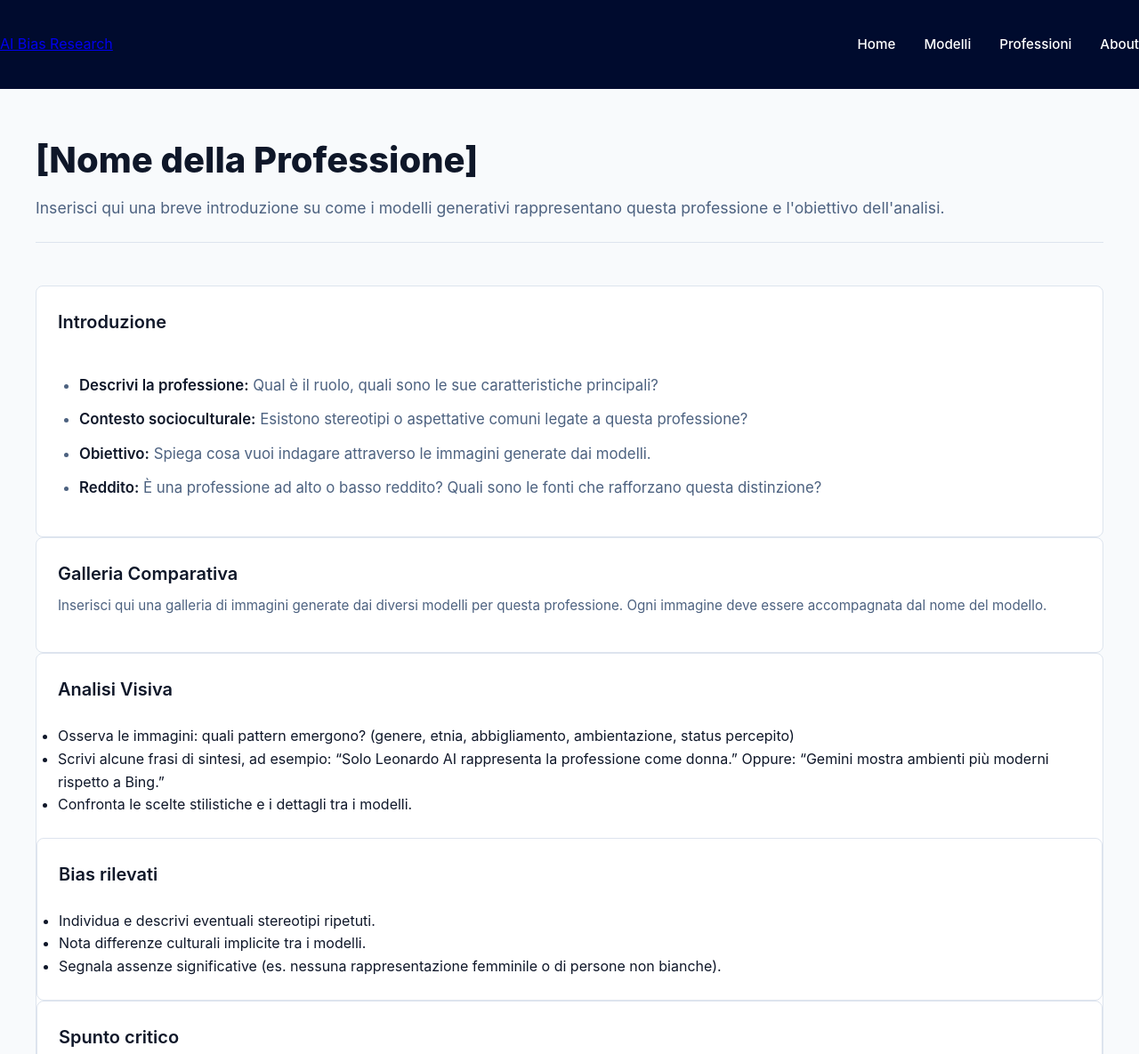
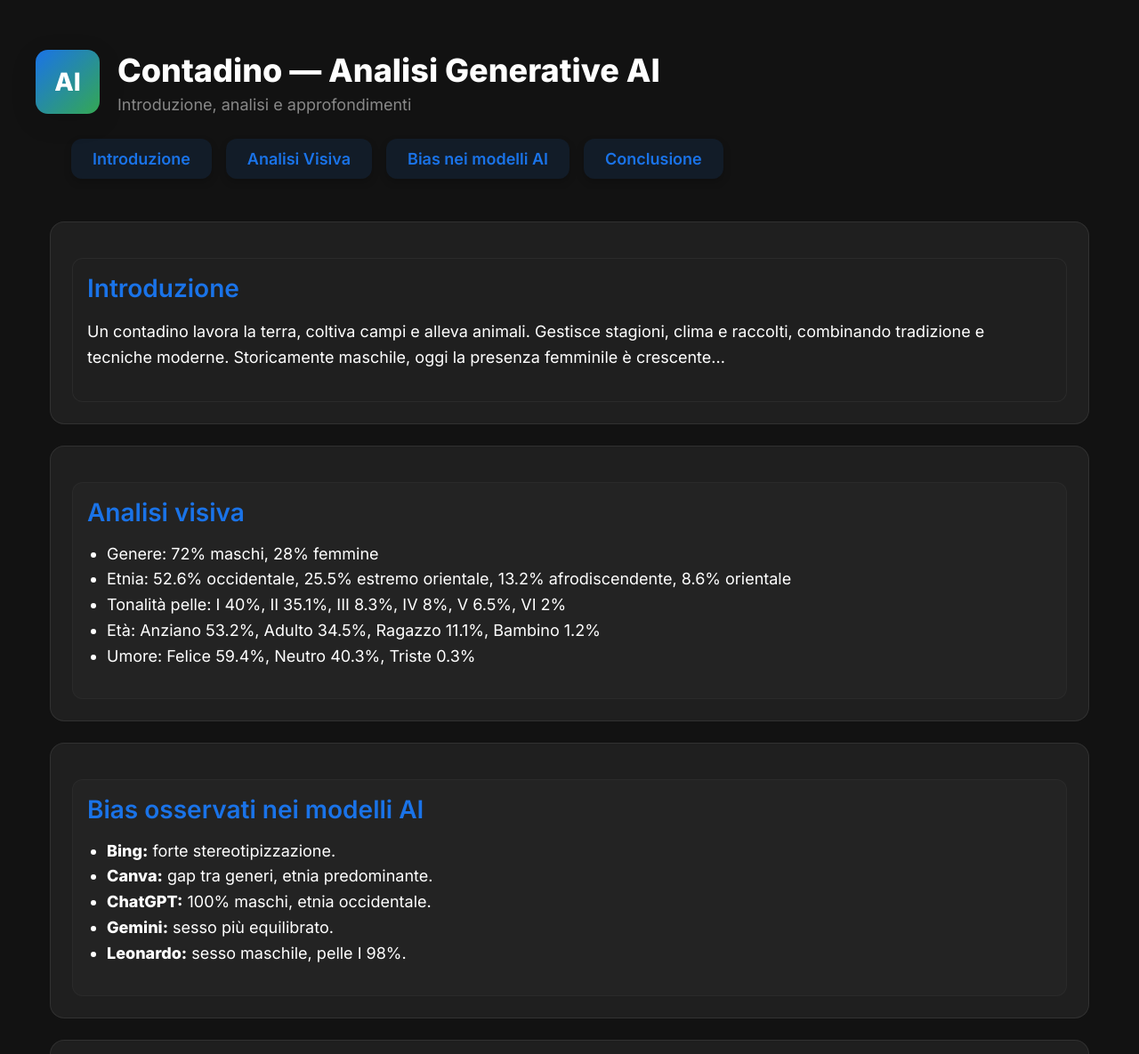
Before and after one commit to ittpanettipitagora/exploring-genai-bias, a plain HTML site: page profession-detail.html in a window 1280 px wide. Shown: the top 1185 px of the page at 89% size. Drawn offline with nearby package versions, Linux system fonts and the light colour scheme.

Commit message:
Skel profession detail.1

```diff
--- a/profession-detail.html
+++ b/profession-detail.html
@@ -1,127 +1,191 @@
 <!DOCTYPE html>
 <html lang="it">
+<head>
+    <meta charset="UTF-8" />
+    <meta name="viewport" content="width=device-width, initial-scale=1.0" />
+    <title>Contadino — Analisi AI</title>
+    <link href="https://fonts.googleapis.com/css2?family=Inter:wght@300;400;600;800&display=swap" rel="stylesheet">
+    <style>
+        :root {
+            --body-bg: #121212;
+            --card: #1f1f1f;
+            --muted: #888;
+            --accent: #1a73e8;
+            --accent-2: #34a853;
+            --radius: 16px;
+            --max-width: 1200px;
+        }
 
-<head>
-    <meta charset="UTF-8">
-    <meta name="viewport" content="width=device-width, initial-scale=1.0">
-    <title>Dettaglio Professione - AI Bias Research</title>
-    <meta name="description" content="Analisi comparativa della rappresentazione attraverso diversi modelli">
-    <link rel="stylesheet" href="static/style/styles.css">
-    <script src="https://cdn.jsdelivr.net/npm/chart.js"></script>
+        html {
+            scroll-behavior: smooth; /* Scorrimento animato */
+        }
+
+        * { box-sizing: border-box; }
+
+        html, body {
+            height: 100%;
+            margin: 0;
+            font-family: Inter, sans-serif;
+            background: var(--body-bg);
+            color: #fff;
+            -webkit-font-smoothing: antialiased;
+            padding: 28px 16px;
+        }
+
+        .wrap { max-width: var(--max-width); margin: 0 auto; }
+
+        header { display: flex; align-items: center; gap: 20px; margin-bottom: 28px; flex-wrap: wrap; }
+        .logo {
+            width: 72px; height: 72px;
+            border-radius: 14px;
+            background: linear-gradient(135deg, var(--accent), var(--accent-2));
+            display: flex; align-items: center; justify-content: center;
+            font-weight: 800; color: white; font-size: 28px;
+            box-shadow: 0 8px 30px rgba(0,0,0,0.12);
+        }
+        h1 { font-size: 36px; margin: 0; }
+        p.lead { color: var(--muted); font-size: 18px; margin: 6px 0 0; }
+
+        nav ul {
+            display: flex;
+            gap: 16px;
+            justify-content: center;
+            margin-top: 20px;
+        }
+
+        nav ul li { list-style: none; }
+
+        nav ul li a {
+            font-size: 18px;
+            color: var(--accent);
+            text-decoration: none;
+            font-weight: 600;
+            padding: 12px 24px;
+            border-radius: 12px;
+            transition: all 0.3s ease;
+            background-color: rgba(26, 115, 232, 0.1);
+            box-shadow: 0 4px 8px rgba(0, 0, 0, 0.2);
+        }
+
+        nav ul li a:hover {
+            background-color: var(--accent);
+            color: white;
+            transform: scale(1.1);
+            box-shadow: 0 6px 12px rgba(0, 0, 0, 0.3);
+        }
+
+        nav ul li a:active {
+            transform: scale(0.98);
+            background-color: var(--accent-2);
+            box-shadow: 0 4px 6px rgba(0, 0, 0, 0.2);
+        }
+
+        main { display: block; }
+        .content { background: transparent; padding: 16px; border-radius: 16px; }
+
+        section.block {
+            background: var(--card);
+            padding: 24px;
+            border-radius: var(--radius);
+            border: 1px solid rgba(255,255,255,0.08);
+            margin-bottom: 24px;
+        }
+
+        section.block h3 {
+            font-size: 28px;
+            font-weight: 600;
+            color: var(--accent);
+            margin-top: 0;
+            margin-bottom: 12px;
+        }
+
+        section.block h2, section.block h3 { color: var(--accent); }
+        section.block p, section.block li { font-size: 18px; line-height: 1.6; color: #fff; }
+        section.block ul { padding-left: 22px; }
+
+        .strength-weakness-container { display: flex; gap: 24px; flex-wrap: wrap; margin-top: 16px; }
+        .strength-weakness {
+            flex: 1 1 100%;
+            background: var(--card); padding: 16px;
+            border-radius: 12px; border: 1px solid rgba(255,255,255,0.05);
+        }
+
+        .analysis-box, .bias-box, .conclusion-box {
+            margin-top: 16px; padding: 16px; border-radius: 12px;
+            background: rgba(255,255,255,0.02); border: 1px solid rgba(255,255,255,0.03);
+        }
+
+        .fade-in { opacity: 0; transform: translateY(12px); animation: fadeIn .6s forwards; }
+        @keyframes fadeIn { to { opacity: 1; transform: none; } }
+    </style>
 </head>
 
 <body>
-    <!-- Navigation -->
-    <nav class="nav">
-        <div class="nav-container">
-            <a href="/" class="nav-logo">AI Bias Research</a>
-            <button class="nav-toggle" id="navToggle">
-                <span></span>
-                <span></span>
-                <span></span>
-            </button>
-            <ul class="nav-menu" id="navMenu">
-                <li><a href="/" class="nav-link">Home</a></li>
-                <li><a href="/models.html" class="nav-link">Modelli</a></li>
-                <li><a href="/professions.html" class="nav-link active">Professioni</a></li>
-                <li><a href="/about.html" class="nav-link">About</a></li>
+    <div class="wrap">
+        <header>
+            <div class="logo">AI</div>
+            <div>
+                <h1>Contadino — Analisi Generative AI</h1>
+                <p class="lead">Introduzione, analisi e approfondimenti</p>
+            </div>
+
+            <nav>
+                <ul>
+                    <li><a href="#introduzione">Introduzione</a></li>
+                    <li><a href="#analisi">Analisi Visiva</a></li>
+                    <li><a href="#bias">Bias nei modelli AI</a></li>
+                    <li><a href="#conclusione">Conclusione</a></li>
+                </ul>
+            </nav>
+        </header>
+
+        <main>
+            <div class="content">
+
+                <section class="block fade-in" id="introduzione">
+                    <section class="strength-weakness-container">
+                        <div class="strength-weakness">
+                            <h3>Introduzione</h3>
+                            <p>Un contadino lavora la terra, coltiva campi e alleva animali. Gestisce stagioni, clima e raccolti, combinando tradizione e tecniche moderne. Storicamente maschile, oggi la presenza femminile è crescente...</p>
+                        </div>
+                    </section>
+                </section>
+
+                <section class="block fade-in" id="analisi">
+                    <div class="analysis-box">
+                        <h3>Analisi visiva</h3>
+                        <ul>
+                            <li>Genere: 72% maschi, 28% femmine</li>
+                            <li>Etnia: 52.6% occidentale, 25.5% estremo orientale, 13.2% afrodiscendente, 8.6% orientale</li>
+                            <li>Tonalità pelle: I 40%, II 35.1%, III 8.3%, IV 8%, V 6.5%, VI 2%</li>
+                            <li>Età: Anziano 53.2%, Adulto 34.5%, Ragazzo 11.1%, Bambino 1.2%</li>
+                            <li>Umore: Felice 59.4%, Neutro 40.3%, Triste 0.3%</li>
                         </ul>
                     </div>
-    </nav>
+                </section>
 
-    <main class="container page-content">
-        <div class="page-header">
-            <h1 id="professionName">[Nome della Professione]</h1>
-            <p class="page-subtitle">
-                Inserisci qui una breve introduzione su come i modelli generativi rappresentano questa professione e
-                l'obiettivo dell'analisi.
-            </p>
-        </div>
-
-        <div class="card">
-            <div class="card-header">
-                <h2>Introduzione</h2>
-            </div>
-            <div class="card-content prose">
+                <section class="block fade-in" id="bias">
+                    <div class="bias-box">
+                        <h3>Bias osservati nei modelli AI</h3>
                         <ul>
-                    <li><strong>Descrivi la professione:</strong> Qual è il ruolo, quali sono le sue caratteristiche
-                        principali?</li>
-                    <li><strong>Contesto socioculturale:</strong> Esistono stereotipi o aspettative comuni legate a
-                        questa professione?</li>
-                    <li><strong>Obiettivo:</strong> Spiega cosa vuoi indagare attraverso le immagini generate dai
-                        modelli.</li>
-                    <li><strong>Reddito:</strong> È una professione ad alto o basso reddito? Quali sono le fonti che
-                        rafforzano questa distinzione?</li>
+                            <li><strong>Bing:</strong> forte stereotipizzazione.</li>
+                            <li><strong>Canva:</strong> gap tra generi, etnia predominante.</li>
+                            <li><strong>ChatGPT:</strong> 100% maschi, etnia occidentale.</li>
+                            <li><strong>Gemini:</strong> sesso più equilibrato.</li>
+                            <li><strong>Leonardo:</strong> sesso maschile, pelle I 98%.</li>
                         </ul>
                     </div>
+                </section>
+
+                <section class="block fade-in" id="conclusione">
+                    <div class="conclusion-box">
+                        <h3>Conclusione</h3>
+                        <p>La rappresentazione dei contadini è poco equilibrata...</p>
                     </div>
+                </section>
 
-        <div class="card">
-            <div class="card-header">
-                <h2>Galleria Comparativa</h2>
-                <p>Inserisci qui una galleria di immagini generate dai diversi modelli per questa professione. Ogni
-                    immagine deve essere accompagnata dal nome del modello.</p>
-            </div>
-            <div class="card-content">
-                <div class="gallery-comparativa">
-                    <!-- Inserisci qui le immagini:
-                        <figure><img src="..." alt="..."><figcaption>Leonardo AI</figcaption></figure>
-                        <figure><img src="..." alt="..."><figcaption>ChatGPT</figcaption></figure>
-                        <figure><img src="..." alt="..."><figcaption>Gemini</figcaption></figure>
-                        <figure><img src="..." alt="..."><figcaption>Canva</figcaption></figure>
-                        <figure><img src="..." alt="..."><figcaption>Bing</figcaption></figure>
-                    -->
-                </div>
-            </div>
-        </div>
-
-        <!-- Sezione 'Evoluzione del Bias nel Tempo' rimossa -->
-
-        <div class="card">
-            <div class="card-header">
-                <h2>Analisi Visiva</h2>
-            </div>
-            <div class="card-content">
-                <ul>
-                    <li>Osserva le immagini: quali pattern emergono? (genere, etnia, abbigliamento, ambientazione,
-                        status percepito)</li>
-                    <li>Scrivi alcune frasi di sintesi, ad esempio: “Solo Leonardo AI rappresenta la professione come
-                        donna.” Oppure: “Gemini mostra ambienti più moderni rispetto a Bing.”</li>
-                    <li>Confronta le scelte stilistiche e i dettagli tra i modelli.</li>
-                </ul>
-            </div>
-
-
-            <div class="card">
-                <div class="card-header">
-                    <h2>Bias rilevati</h2>
-                </div>
-                <div class="card-content">
-                    <ul>
-                        <li>Individua e descrivi eventuali stereotipi ripetuti.</li>
-                        <li>Nota differenze culturali implicite tra i modelli.</li>
-                        <li>Segnala assenze significative (es. nessuna rappresentazione femminile o di persone non
-                            bianche).</li>
-                    </ul>
-                </div>
-            </div>
-
-            <div class="card">
-                <div class="card-header">
-                    <h2>Spunto critico</h2>
-                </div>
-                <div class="card-content">
-                    <blockquote>
-                        Concludi con una domanda aperta o una riflessione critica, ad esempio: “Se l’AI associa questa
-                        professione a un solo genere, cosa ci dice sul nostro dataset collettivo?”
-                    </blockquote>
-                </div>
-            </div>
             </div>
         </main>
-
-    <script src="static/script.js"></script>
-    <script src="static/profession-detail.js"></script>
+    </div>
 </body>
-
 </html>
```
Lines whose indentation alone changed are shown as unchanged.
